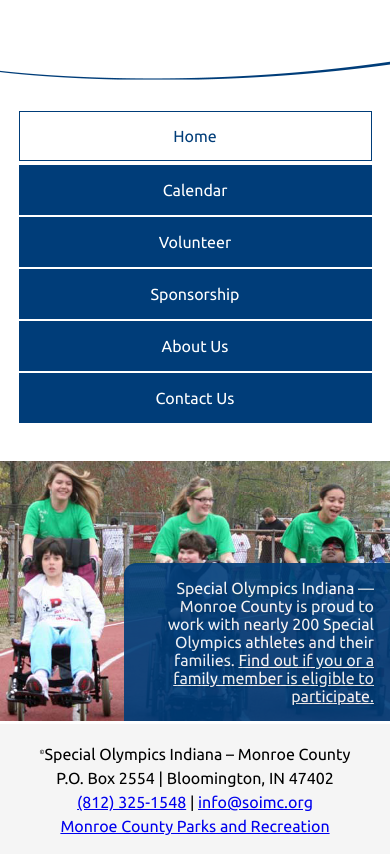
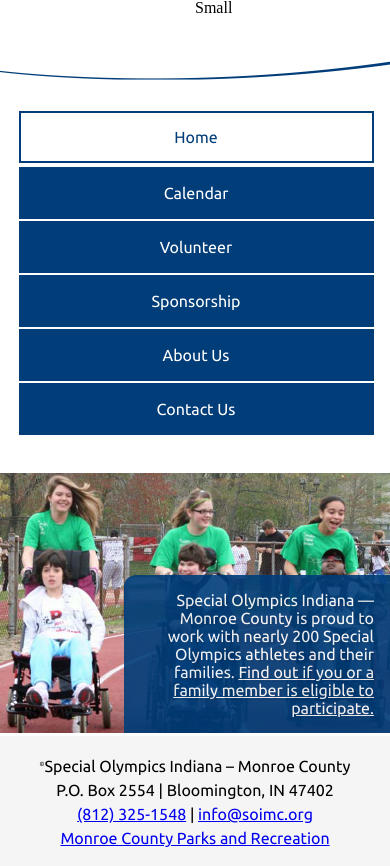
Before and after one commit to steverichardsonksu/soimc, a plain HTML site: page index.html in a window 390 px wide. Drawn offline with Linux system fonts and the light colour scheme.

Commit message:
css changes

```diff
--- a/css/main.css
+++ b/css/main.css
@@ -30,14 +30,16 @@
 			color: white;
 			padding: 1em 0;
 			margin: 1em .25em;
-			width: 7.5em;
+			width: 7.45em;
 			border-radius: 0.375em;
 			text-decoration: none;
+			border: 1px solid #003d79;
 		}
 
 		.btn_current {
 			background: white;
 			color: #003d79;
+			border: 1px solid #003d79;
 		}
 
 /* margin */
@@ -142,7 +144,17 @@
     	vertical-align: super;
     }
 
-    @media only screen and (orientation: portrait) {
+ body:after {
+  content: "Default";
+  left: 50%;
+  position: fixed;
+  top: 0;
+}
+
+@media only screen and (max-width: 600px) {
+  body:after {
+    content: "Small";
+  }
     	nav {
     		margin: 2em 0;
     		display: inline-block;
@@ -156,13 +168,28 @@
     		margin: 0 0 4px;
     		border-radius: 0;
 			outline: 1px solid #003d79;
+			border: 1px solid #003d79;
     	}
 
 		.btn_current {
 			margin: 0 0 6px;
+			border: 1px solid #003d79;
 		}
 
     	.carousel p {
     		font-size: 1em;
     	}
-    }
+
+}
+
+@media only screen and (min-width: 601px) and (max-width: 1200px) {
+  body:after {
+    content: "Medium";
+  }
+}
+
+@media only screen and (min-width: 1201px) {
+  body:after {
+    content: "Large";
+  }
+}
```
